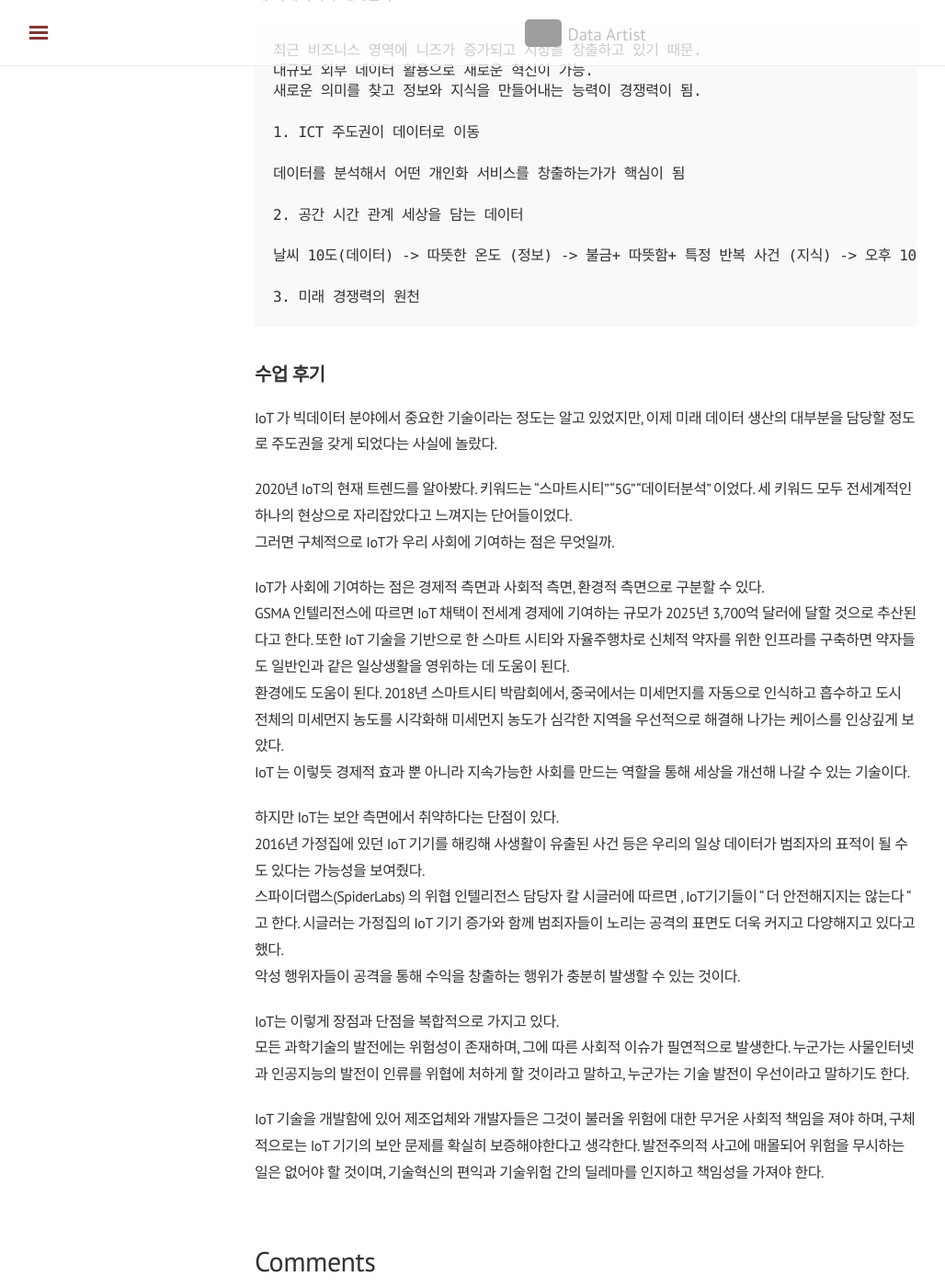
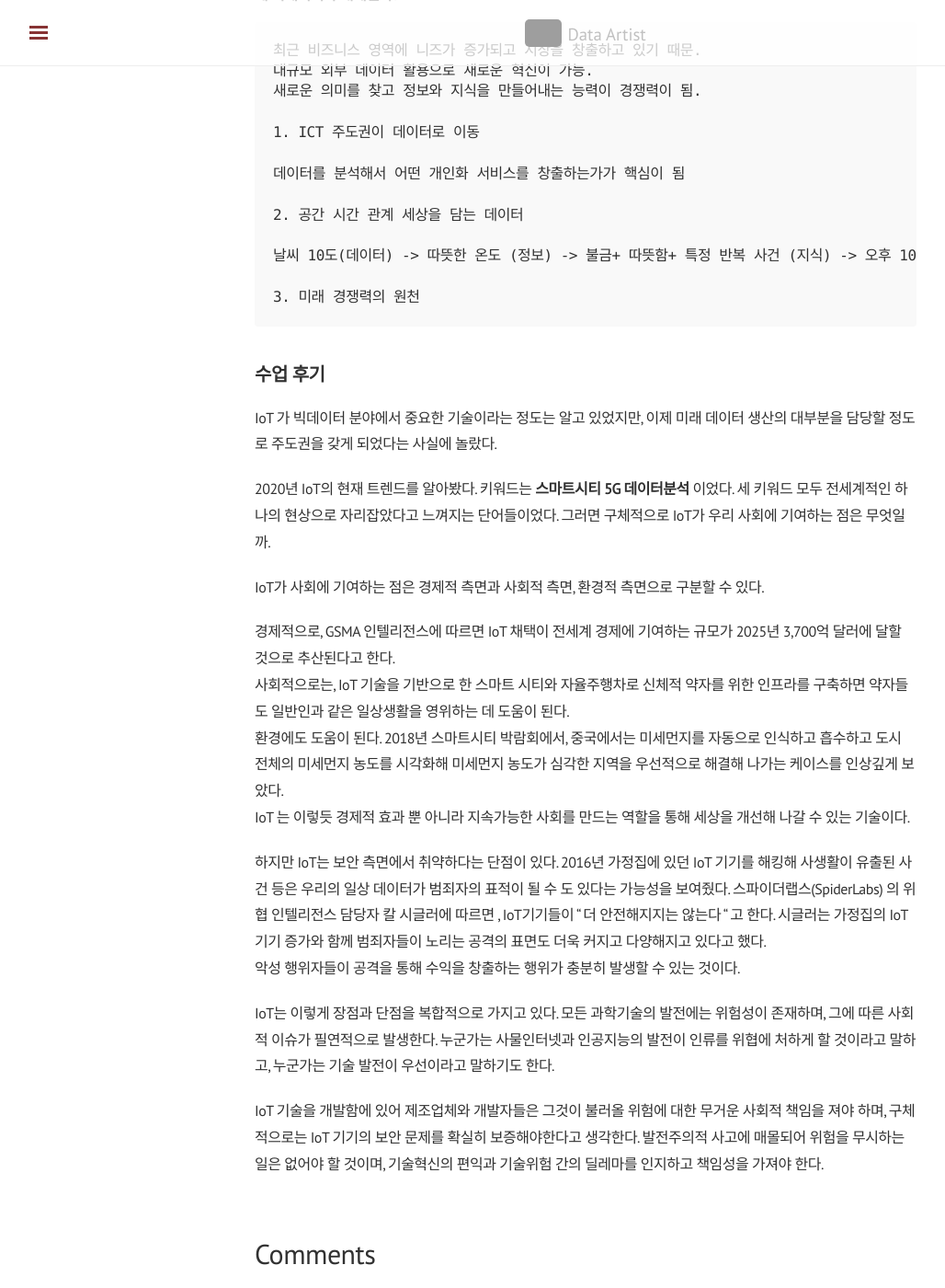
Before and after one commit to shanny924/shanny924.github.io, a Jekyll site: the page built from _posts/2020-04-05-Bintro#3.md, in a window 1280 px wide and 1400 px high, scrolled down 3845 px. Shown: the whole window at 92% size, without its empty margins (3-1031 px from the left). Built offline with Jekyll 4.4.1, drawn with Linux system fonts in a browser that asks for light colours; nearby versions of some CDN libraries; comment, search, counter and statistics services are not loaded; grey boxes are pictures that could not be loaded.

Commit message:
Update 2020-04-05-Bintro#3.md

```diff
--- a/_posts/2020-04-05-Bintro#3.md
+++ b/_posts/2020-04-05-Bintro#3.md
@@ -187,22 +187,19 @@ tag: [빅데이터활용입문]
 
 IoT 가 빅데이터 분야에서 중요한 기술이라는 정도는 알고 있었지만, 이제 미래 데이터 생산의 대부분을 담당할 정도로 주도권을 갖게 되었다는 사실에 놀랐다.
 
-2020년 IoT의 현재 트렌드를 알아봤다. 키워드는 "스마트시티" "5G" "데이터분석" 이었다. 세 키워드 모두 전세계적인 하나의 현상으로 자리잡았다고 느껴지는 단어들이었다.
-그러면 구체적으로 IoT가 우리 사회에 기여하는 점은 무엇일까.
+2020년 IoT의 현재 트렌드를 알아봤다. 키워드는 **스마트시티**   **5G**   **데이터분석** 이었다. 세 키워드 모두 전세계적인 하나의 현상으로 자리잡았다고 느껴지는 단어들이었다. 그러면 구체적으로 IoT가 우리 사회에 기여하는 점은 무엇일까.
 
 IoT가 사회에 기여하는 점은 경제적 측면과 사회적 측면, 환경적 측면으로 구분할 수 있다.
-GSMA 인텔리전스에 따르면 IoT 채택이 전세계 경제에 기여하는 규모가 2025년 3,700억 달러에 달할 것으로 추산된다고 한다.
-또한 IoT 기술을 기반으로 한 스마트 시티와 자율주행차로 신체적 약자를 위한 인프라를 구축하면 약자들도 일반인과 같은 일상생활을 영위하는 데 도움이 된다.
+
+경제적으로, GSMA 인텔리전스에 따르면 IoT 채택이 전세계 경제에 기여하는 규모가 2025년 3,700억 달러에 달할 것으로 추산된다고 한다.
+사회적으로는, IoT 기술을 기반으로 한 스마트 시티와 자율주행차로 신체적 약자를 위한 인프라를 구축하면 약자들도 일반인과 같은 일상생활을 영위하는 데 도움이 된다.
 환경에도 도움이 된다. 2018년 스마트시티 박람회에서, 중국에서는 미세먼지를 자동으로 인식하고 흡수하고 도시 전체의 미세먼지 농도를 시각화해 미세먼지 농도가 심각한 지역을 우선적으로 해결해 나가는 케이스를 인상깊게 보았다.
 IoT 는 이렇듯 경제적 효과 뿐 아니라 지속가능한 사회를 만드는 역할을 통해 세상을 개선해 나갈 수 있는 기술이다.
 
 
-하지만 IoT는 보안 측면에서 취약하다는 단점이 있다.
-2016년 가정집에 있던 IoT 기기를 해킹해 사생활이 유출된 사건 등은 우리의 일상 데이터가 범죄자의 표적이 될 수 도 있다는 가능성을 보여줬다.
-스파이더랩스(SpiderLabs) 의 위협 인텔리전스 담당자 칼 시글러에 따르면 , IoT기기들이 " 더 안전해지지는 않는다 " 고 한다. 시글러는 가정집의 IoT 기기 증가와 함께 범죄자들이 노리는 공격의 표면도 더욱 커지고 다양해지고 있다고 했다.
+하지만 IoT는 보안 측면에서 취약하다는 단점이 있다. 2016년 가정집에 있던 IoT 기기를 해킹해 사생활이 유출된 사건 등은 우리의 일상 데이터가 범죄자의 표적이 될 수 도 있다는 가능성을 보여줬다. 스파이더랩스(SpiderLabs) 의 위협 인텔리전스 담당자 칼 시글러에 따르면 , IoT기기들이 " 더 안전해지지는 않는다 " 고 한다. 시글러는 가정집의 IoT 기기 증가와 함께 범죄자들이 노리는 공격의 표면도 더욱 커지고 다양해지고 있다고 했다.
 악성 행위자들이 공격을 통해 수익을 창출하는 행위가 충분히 발생할 수 있는 것이다.
 
-IoT는 이렇게 장점과 단점을 복합적으로 가지고 있다.
-모든 과학기술의 발전에는 위험성이 존재하며, 그에 따른 사회적 이슈가 필연적으로 발생한다. 누군가는 사물인터넷과 인공지능의 발전이 인류를 위협에 처하게 할 것이라고 말하고, 누군가는 기술 발전이 우선이라고 말하기도 한다.
+IoT는 이렇게 장점과 단점을 복합적으로 가지고 있다. 모든 과학기술의 발전에는 위험성이 존재하며, 그에 따른 사회적 이슈가 필연적으로 발생한다. 누군가는 사물인터넷과 인공지능의 발전이 인류를 위협에 처하게 할 것이라고 말하고, 누군가는 기술 발전이 우선이라고 말하기도 한다.
 
 IoT 기술을 개발함에 있어 제조업체와 개발자들은 그것이 불러올 위험에 대한 무거운 사회적 책임을 져야 하며, 구체적으로는 IoT 기기의 보안 문제를 확실히 보증해야한다고 생각한다. 발전주의적 사고에 매몰되어 위험을 무시하는 일은 없어야 할 것이며, 기술혁신의 편익과 기술위험 간의 딜레마를 인지하고 책임성을 가져야 한다.
```
